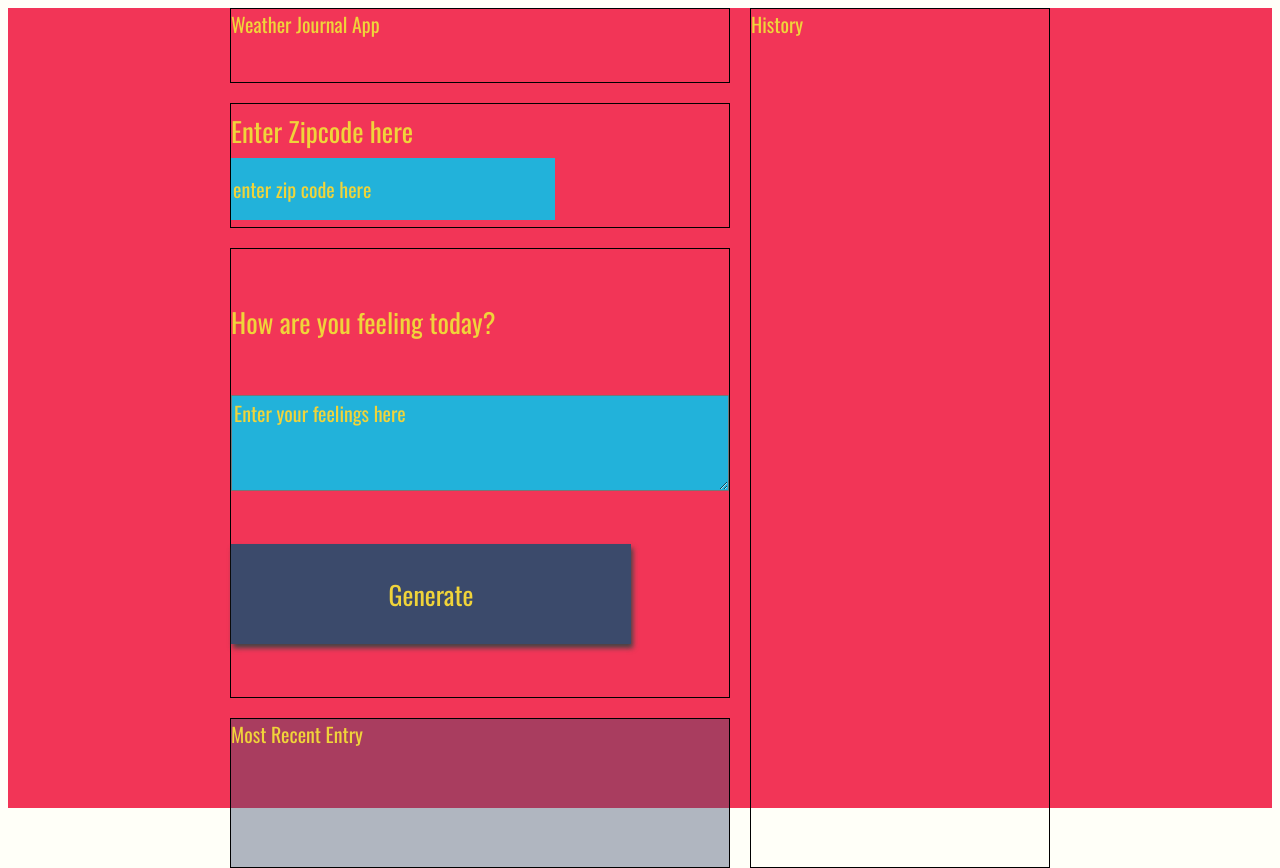
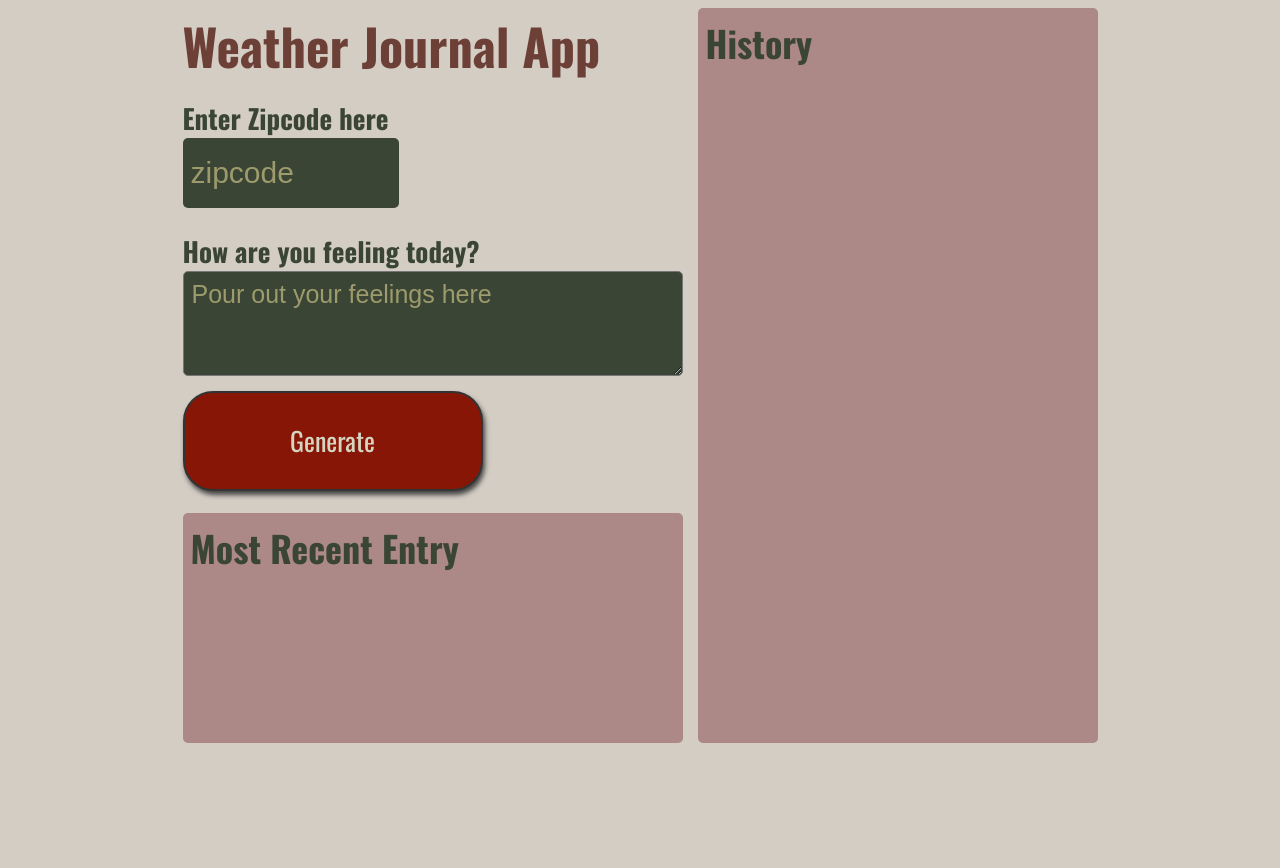
Before and after one commit to sphawley/weather-journal-app, a plain HTML site: page website/index.html in a window 1280 px wide. After the commit the page ends 816 px from the top, so only its background shows below. Drawn offline with nearby package versions, Linux system fonts and the light colour scheme; no server answers; a web font is replaced by a local one.

Commit message:
feat: Added dramatic page design improvements

```diff
--- a/website/app.js
+++ b/website/app.js
@@ -1,5 +1,5 @@
 /* Global Variables */
-const MAX_HISTORY_LIST_LENGTH = 9;
+const MAX_HISTORY_LIST_LENGTH = 5;
 
 // Create a new date instance dynamically with JS
 const getCurrentDateAndTime = () => {
@@ -68,9 +68,13 @@ const updateHistory = (data) => {
   ol.className = 'history__list';
   for (const datum of data) {
     const li = document.createElement('li');
+    li.className = 'entryHolder';
     const dateDiv = document.createElement('div');
+    dateDiv.className = 'date';
     const tempDiv = document.createElement('div');
+    tempDiv.className = 'temp';
     const contentDiv = document.createElement('div');
+    contentDiv.className = 'content';
     dateDiv.innerHTML = datum.date;
     tempDiv.innerHTML = datum.temperature;
     contentDiv.innerHTML = datum.userResponse;
@@ -89,9 +93,9 @@ const updateUI = async () => {
     console.log('Got all data');
     console.log(data);
     if (data.length > 0) {
-      document.querySelector('#date').innerHTML = data[data.length -1].date;
-      document.querySelector('#temp').innerHTML = data[data.length -1].temperature;
-      document.querySelector('#content').innerHTML = data[data.length -1].userResponse;
+      document.querySelector('#recentDate').innerHTML = data[data.length -1].date;
+      document.querySelector('#recentTemp').innerHTML = data[data.length -1].temperature;
+      document.querySelector('#recentContent').innerHTML = data[data.length -1].userResponse;
       console.log('Updating history');
       updateHistory(data.reverse().slice(1));
     }
--- a/website/index.html
+++ b/website/index.html
@@ -8,25 +8,25 @@
   </head>
   <body>
     <div id = "app">
-      <div class ="holder headline">Weather Journal App</div>
-      <div class ="holder zip">
+      <div class ="headline">Weather Journal App</div>
+      <div class ="zip">
         <label for="zip">Enter Zipcode here</label>
-        <input type="text" id="zip" placeholder="enter zip code here">
+        <input type="text" id="zip" placeholder="zipcode">
       </div>
-      <div class ="holder feel">
+      <div class ="feel">
         <label for="feelings">How are you feeling today?</label>
-        <textarea class= "myInput" id="feelings" placeholder="Enter your feelings here" rows="3" cols="30" maxlength="70"></textarea>
+        <textarea class= "myInput" id="feelings" placeholder="Pour out your feelings here" rows="3" cols="30" maxlength="70"></textarea>
         <button id="generate" type = "submit"> Generate </button>
       </div>
-      <div class ="holder entry">
+      <div class ="entry">
         <div class = "title">Most Recent Entry</div>
-        <div id = "entryHolder">
-          <div id = "date"></div>
-          <div id = "temp"></div>
-          <div id = "content"></div>
+        <div class = "entryHolder" id = "recentEntry">
+          <div class = "date" id = "recentDate"></div>
+          <div class = "temp" id = "recentTemp"></div>
+          <div class = "content" id = "recentContent"></div>
         </div>
       </div>
-      <div class = "holder history">
+      <div class = "history">
         <div class="title">History</div>
         <ol class = "history__list">
         </ol>
--- a/website/style.css
+++ b/website/style.css
@@ -1,75 +1,89 @@
 body{
-  background: #fffff8;
+  background: #D4CDC4;
   font-family: -apple-system, BlinkMacSystemFont, sans-serif;
 }
 
 #app{
   display: grid;
-  grid-template-rows: 75px 125px 450px 150px;
-  grid-template-columns: 1fr 500px 300px 1fr;
+  grid-template-rows: 75px 110px 275px 230px;
+  grid-template-columns: 1fr 500px 400px 1fr;
   grid-template-areas:
   ". headline history ."
   ". zip history ."
   ". feel history ."
   ". entry history .";
   height: 100vh;
-  background: #f23557;
-  color: #f0d43a;
+  color: #3A4535;
   justify-content: center;
-  grid-gap: 1em;
-  font-size: 20px;
+  grid-gap: 15px;
+  font-weight: bold;
   font-family: 'Oswald', sans-serif;
-}
-
-.holder{
-  border: 1px solid black;
 }
 
 .entry{
   grid-area: entry;
-  background: rgba(59, 74, 107, .4);
+  background: #AC8886;
+  border-radius: 5px;
+  padding: 8px;
 }
 
 .zip {
   display: flex;
   flex-direction: column;
-  justify-content: space-evenly;
+  justify-content: center;
   grid-area: zip;
 }
 
 .feel {
   display: flex;
   flex-direction: column;
-  justify-content: space-evenly;
+  justify-content: center;
   grid-area: feel;
 }
 
 .history {
+  background: #AC8886;
   grid-area: history;
+  border-radius: 5px;
+  padding: 8px;
 }
 
-#entryHolder{
-
+.entryHolder{
+  font-size: 20px;
+  font-family: 'Ranga', sans-serif;
+  color: #C6C5A9;
 }
 
-#date{
-
+#recentEntry {
+  font-size: 26px;
 }
 
-#temp{
-
+#recentTemp {
+  font-size: 32px;
 }
 
-#content{
+.date{
+  color: #626141;
+}
 
+.temp{
+  font-size: 26px;
+}
+
+ol {
+  list-style-type: circle;
+  color: #626141;
 }
 
 .headline {
   grid-area: headline;
+  font-size: 50px;
+  font-weight: bold;
+  color: #6C4037;
 }
 
 .title{
-
+  font-size: 36px;
 }
 
 /*  Basic Styling To Override Default For Basic HTML Elements */
@@ -81,33 +95,39 @@ label{
 input{
   display:block;
   height: 60px;
-  width: 320px;
-  background:#22b2da;
-  color: #f0d43a;
-  font-size: 20px;
-  font-family: 'Oswald', sans-serif;
+  width: 200px;
+  background:#3A4535;
+  color: #D6D5C2;
+  font-size: 30px;
+  font-family: 'Ranga', sans-serif;
   border: none;
+  border-radius: 5px;
+  padding: 8px;
 }
 
 button{
-  width: 400px;
+  width: 300px;
   height: 100px;
-  background: #3b4a6b;
-  color: #f0d43a;
+  background: #881606;
+  color: #D6D5C2;
   font-size: 26px;
   font-family: 'Oswald', sans-serif;
-  border: none;
+  border-radius: 30px;
+  border: 2px solid #333;
   box-shadow: 2px 4px 5px #444;
+  margin-top: 15px;
 }
 h1{
   font-size: 36px;
 }
 
 textarea{
-  background:#22b2da;
-  color: #f0d43a;
-  font-size: 20px;
-  font-family: 'Oswald', sans-serif;
+  background:#3A4535;
+  color: #D6D5C2;
+  font-size: 25px;
+  font-family: 'Ranga', sans-serif;
+  border-radius: 5px;
+  padding: 8px;
 }
 /* Reset style for HTML element on active to have no border*/
 input:focus,
@@ -118,19 +138,13 @@ button:focus {
 }
 /* Style for Placeholder Text*/
 ::placeholder { /* Firefox, Chrome, Opera */
-  color: #f0d43a;
-  font-family: 'Oswald', sans-serif;
-
+  color: #9D9B6C;
 }
 
 :-ms-input-placeholder { /* Internet Explorer 10-11 */
-  color: #f0d43a;
-  font-family: 'Oswald', sans-serif;
-
+  color: #9D9B6C;
 }
 
 ::-ms-input-placeholder { /* Microsoft Edge */
-  color: #f0d43a;
-  font-family: 'Oswald', sans-serif;
-
+  color: #9D9B6C;
 }
```
